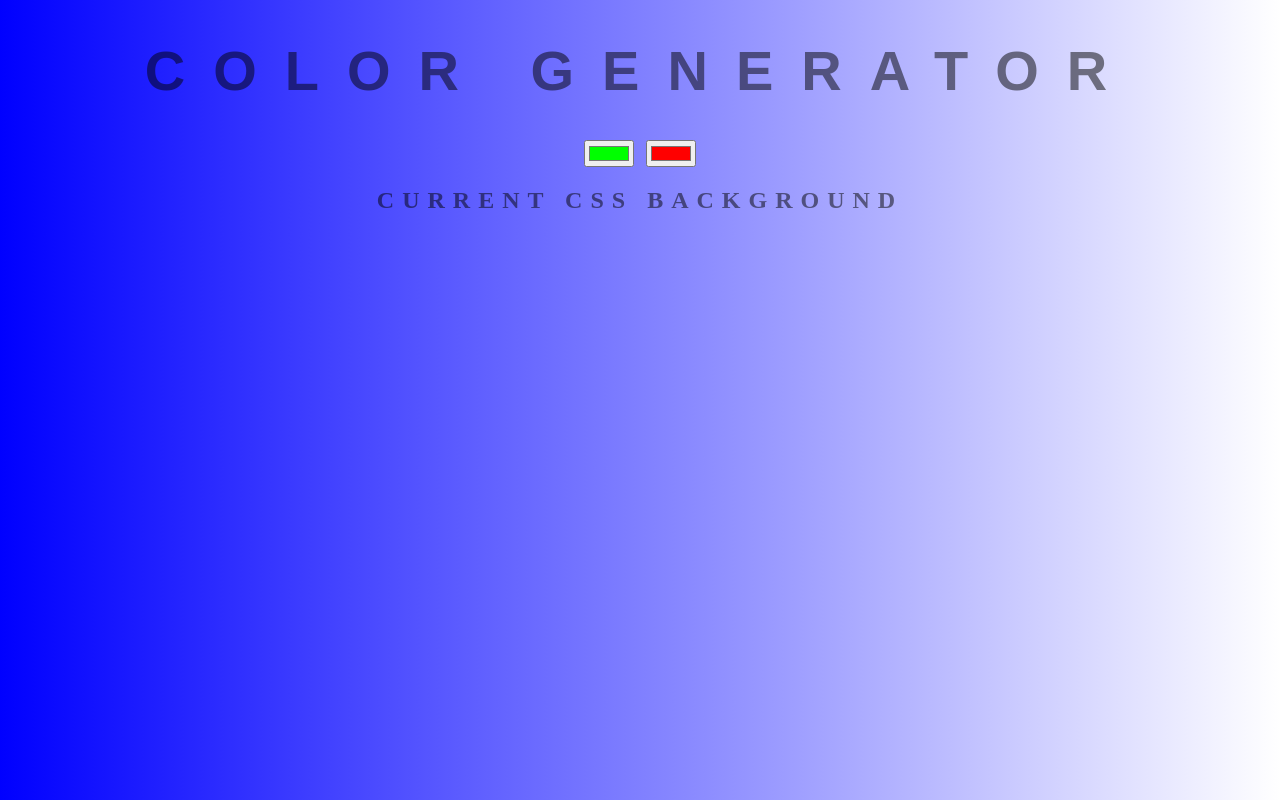
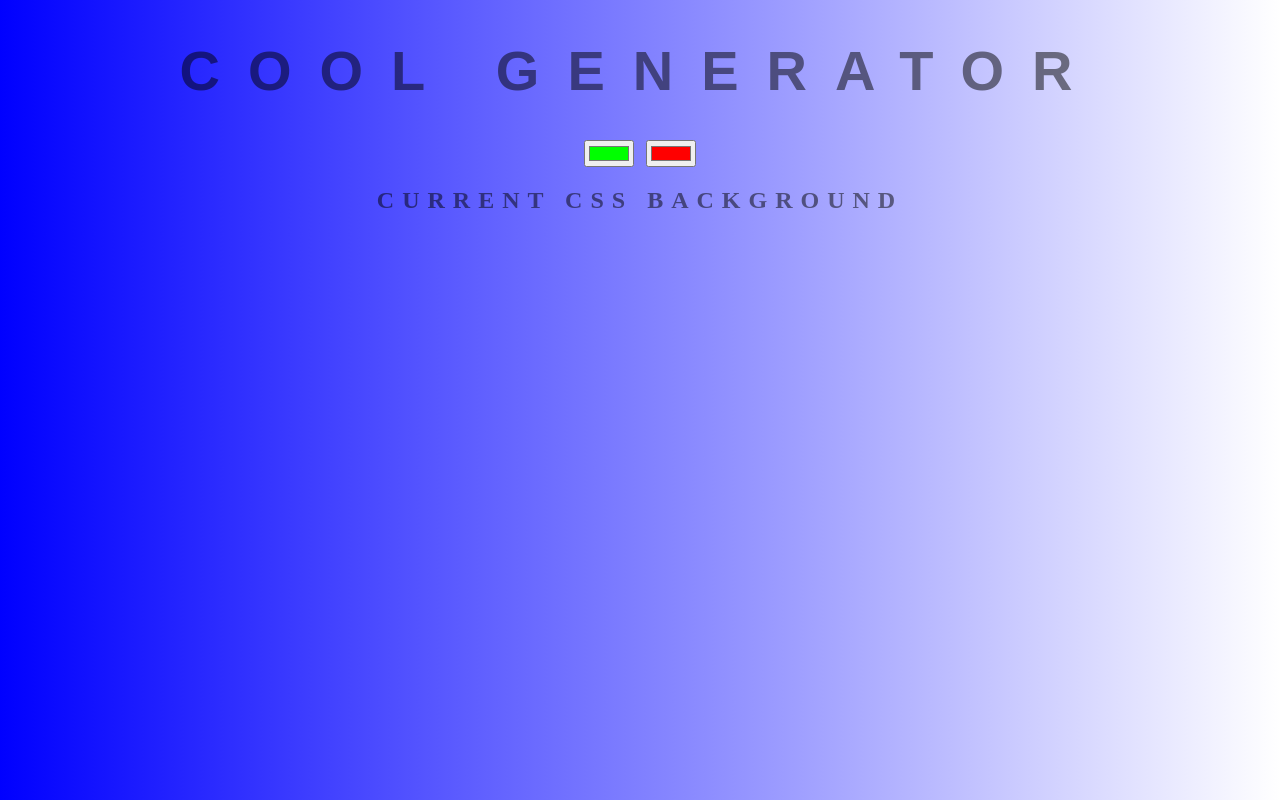
Before and after one commit to nishchaaal/background-generator, a plain HTML site: page index.html in a window 1280 px wide. Drawn offline with Linux system fonts and the light colour scheme.

Commit message:
added COOL

```diff
--- a/index.html
+++ b/index.html
@@ -5,7 +5,7 @@
 	<link rel="stylesheet" type="text/css" href="style.css">
 </head>
 <body id="gradient">
-	<h1>color Generator</h1>
+	<h1>COOL Generator</h1>
 	<input class="color1" type="color" name="color1" value="#00ff00">
 	<input class="color2" type="color" name="color2" value="#ff0000">
 	<h2>Current CSS Background</h2>
```
